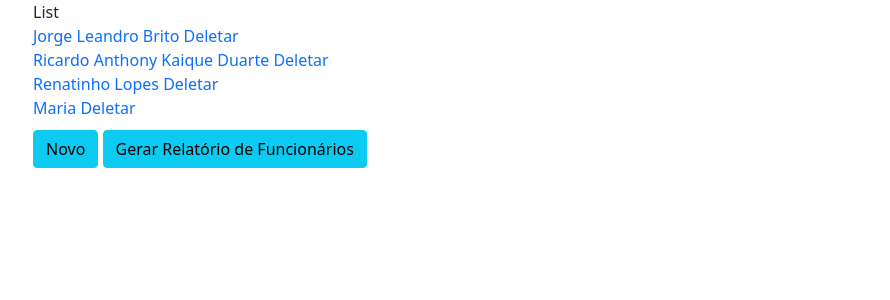
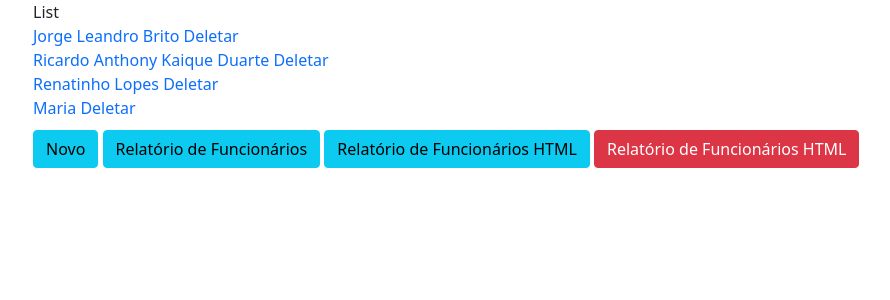
Before and after one commit to Flaviohmm/gestao_RH, a Django app: page /funcionarios/ in a window 1280 px wide. Shown: the top 300 px of the page, without its empty margins (49-939 px from the left). Run offline with Django 3.2, Linux system fonts and the light colour scheme; a user stored in the database is signed in; data comes from the database, SQL or seed files in the repository; some libraries are stand-ins or nearby versions.

Commit message:
Relatório PDF via HTML

```diff
--- a/apps/funcionarios/templates/funcionarios/funcionario_list.html
+++ b/apps/funcionarios/templates/funcionarios/funcionario_list.html
@@ -14,6 +14,12 @@
 
     <a href="{% url 'create_funcionario' %}" class="btn btn-info" style="margin-top: 10px;"> Novo </a>
     <a href="{% url 'relatorio_funcionarios' %}" class="btn btn-info" style="margin-top: 10px;">
-        Gerar Relatório de Funcionários
+        Relatório de Funcionários
+    </a>
+    <a href="{% url 'relatorio_funcionarios_html' %}" class="btn btn-info" style="margin-top: 10px;">
+        Relatório de Funcionários HTML
+    </a>
+    <a href="{% url 'relatorio_funcionarios_html_debug' %}" class="btn btn-danger" style="margin-top: 10px;">
+        Relatório de Funcionários HTML
     </a>
 {% endblock %}
--- a/apps/funcionarios/urls.py
+++ b/apps/funcionarios/urls.py
@@ -3,7 +3,9 @@ from .views import (
     FuncionarioDelete,
     FuncionarioEdit,
     FuncionariosList,
-    FuncionarioNovo
+    FuncionarioNovo,
+    Pdf,
+    PdfDebug
 )
 
 from .views import relatorio_funcionarios
@@ -14,4 +16,6 @@ urlpatterns = [
     path('editar/<int:pk>/', FuncionarioEdit.as_view(), name='update_funcionario'),
     path('delete/<int:pk>/', FuncionarioDelete.as_view(), name='delete_funcionario'),
     path('relatorio_funcionarios', relatorio_funcionarios, name='relatorio_funcionarios'),
+    path('relatorio_funcionarios_html', Pdf.as_view(), name='relatorio_funcionarios_html'),
+    path('relatorio_funcionarios_html_debug', PdfDebug.as_view(), name='relatorio_funcionarios_html_debug'),
 ]
--- a/apps/funcionarios/views.py
+++ b/apps/funcionarios/views.py
@@ -9,9 +9,14 @@ from django.views.generic import (
     DeleteView,
     CreateView
 )
+
 from .models import Funcionario
+from django.views.generic.base import View, TemplateView
+from django.template.loader import get_template
 
 from reportlab.pdfgen import canvas
+import xhtml2pdf.pisa as pisa
+
 
 # Create your views here.
 
@@ -81,3 +86,37 @@ def relatorio_funcionarios(request):
     response.write(pdf)
 
     return response
+
+
+class Render:
+    @staticmethod
+    def render(path: str, params: dict, filename: str):
+        template = get_template(path)
+        html = template.render(params)
+        response = io.BytesIO()
+        pdf = pisa.pisaDocument(
+            io.BytesIO(html.encode("UTF-8")),
+            response
+        )
+        if not pdf.err:
+            response = HttpResponse(
+                response.getvalue(), content_type='application/pdf'
+            )
+            response['Content-Disposition'] = 'attachment; filename=%s.pdf' % filename
+            return response
+        else:
+            return HttpResponse("Error Rendering PDF", status=400)
+
+
+class Pdf(View):
+    def get(self, request):
+        params = {
+            'today': 'Variável today',
+            'sales': 'Variável sales',
+            'request': 'request'
+        }
+        return Render.render('funcionarios/relatorio.html', params, 'myfile')
+
+
+class PdfDebug(TemplateView):
+    template_name = 'funcionarios/relatorio.html'
```
Also changed, not shown: apps/funcionarios/templates/funcionarios/relatorio.html (added, +10 -0 lines).
